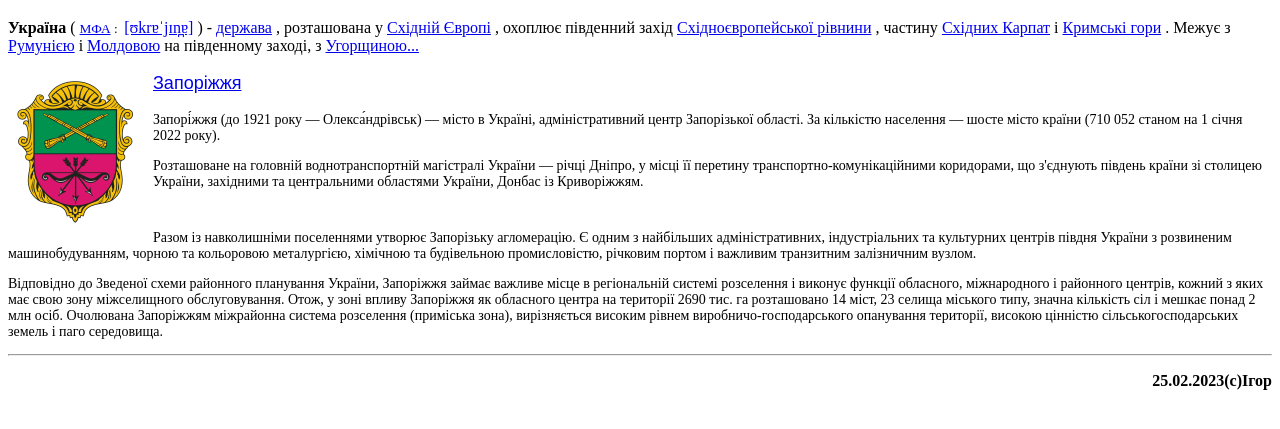
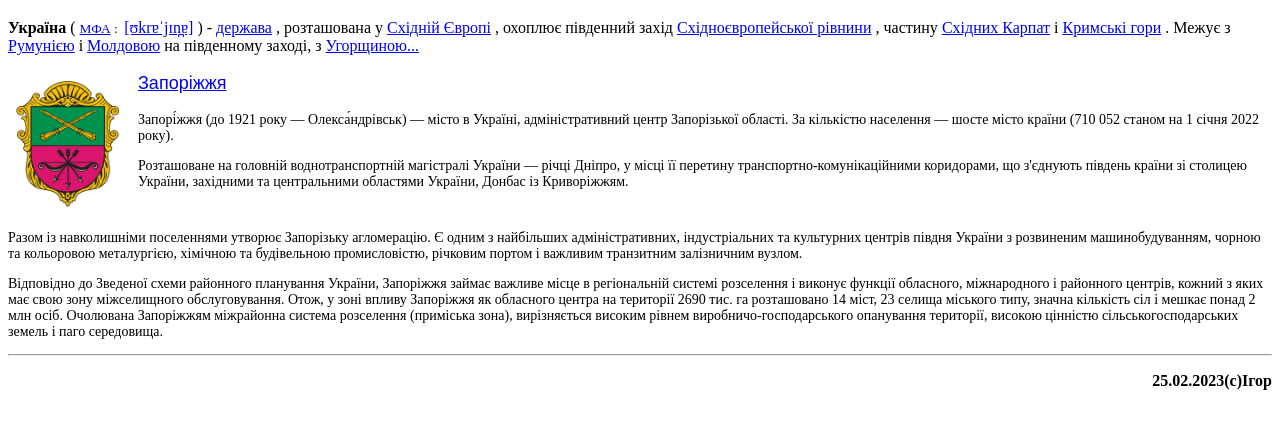
Before and after one commit to Ihor-Ruban/wikiPage, a plain HTML site: page index.html in a window 1280 px wide. Shown: the part 61-490 px from the top of the page. Drawn offline with Linux system fonts and the light colour scheme.

Commit message:
change image width

```diff
--- a/index.html
+++ b/index.html
@@ -73,6 +73,7 @@
 			alt="Герб Запоріжжя"
 			title="Герб Запоріжжя"
 			class="flowAround"
+			width="120px"
 		>
 		<a
 			href="https://uk.wikipedia.org/wiki/%D0%97%D0%B0%D0%BF%D0%BE%D1%80%D1%96%D0%B6%D0%B6%D1%8F"
```
Lines whose indentation alone changed are shown as unchanged.
